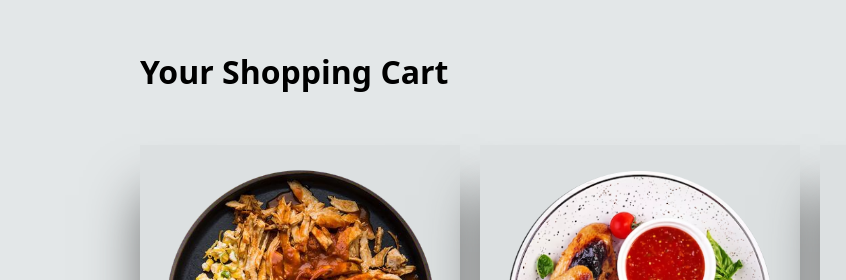
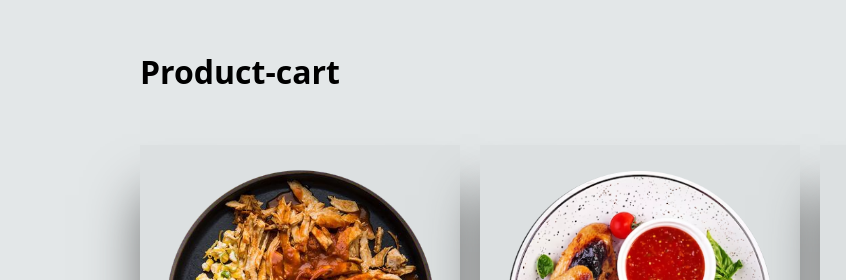
Before and after one commit to Shubham-7219/items-cart-website, a plain HTML site: page index.html in a window 1280 px wide. Shown: the top 280 px of the page, 0-846 px from the left. Drawn offline with Linux system fonts and the light colour scheme.

Commit message:
Update index.html

```diff
--- a/index.html
+++ b/index.html
@@ -11,7 +11,7 @@
 
     <div class="container">
         <header>
-            <h1>Your Shopping Cart</h1>
+            <h1>Product-cart</h1>
             <div class="shopping">
                 <img src="shopping.svg">
                 <span class="quantity">0</span>
```
